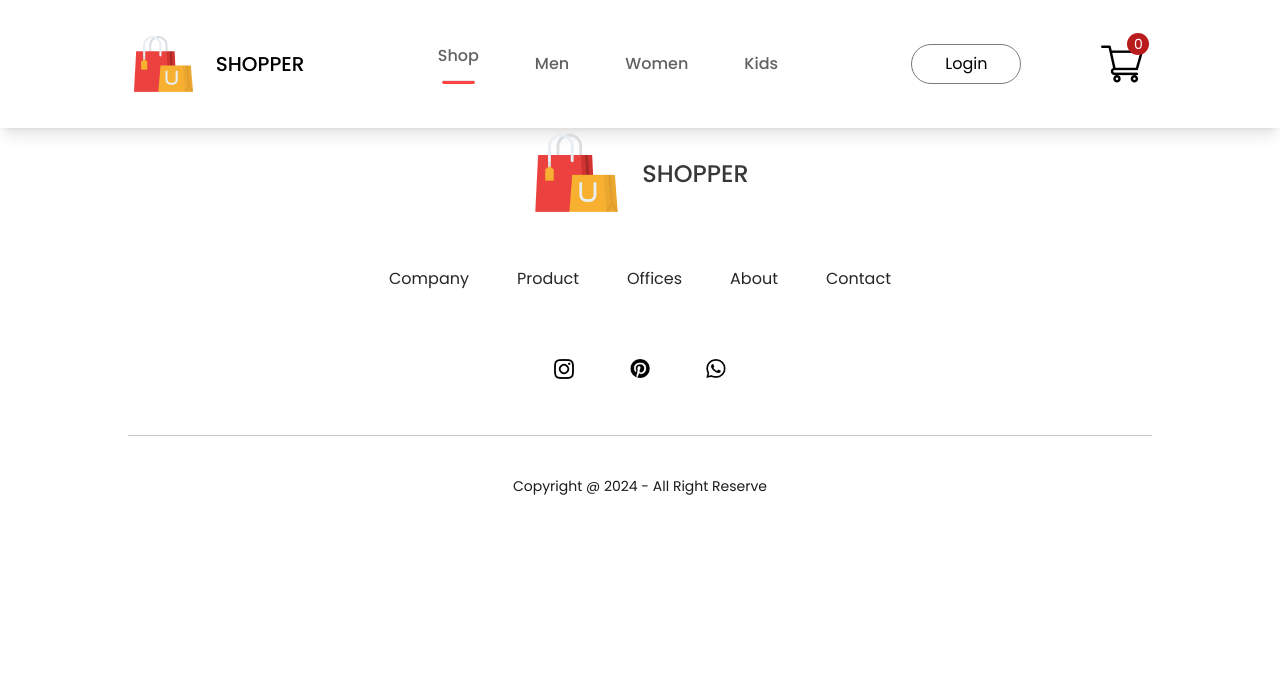
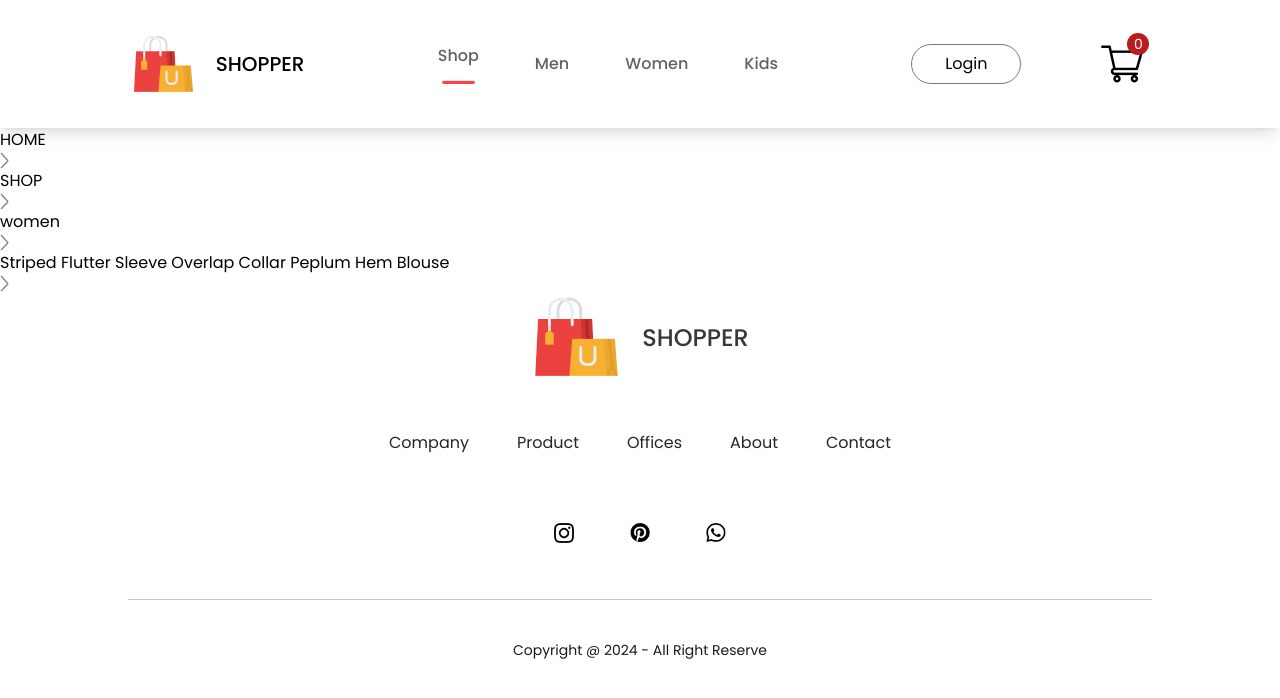
Before and after one commit to ChamodDulanjana/Shopper, a React (Vite) app: page /product/1 in a window 1280 px wide. Shown: the top 698 px of the page. Built offline with nearby package versions, Linux system fonts and the light colour scheme.

Commit message:
Use useParam Hook to get selected data

```diff
--- a/src/App.tsx
+++ b/src/App.tsx
@@ -3,7 +3,7 @@ import Navbar from "./component/navbar/Navbar.tsx";
 import {BrowserRouter, Routes, Route} from "react-router-dom";
 import Shop from "./pages/Shop.tsx";
 import ShopCategory from "./pages/ShopCategory.tsx";
-import Product from "./pages/Product.tsx";
+import ProductPg from "./pages/ProductPg.tsx";
 import Cart from "./pages/Cart.tsx";
 import LoginSignup from "./pages/LoginSignup.tsx";
 import Footer from "./component/footer/Footer.tsx";
@@ -23,8 +23,8 @@ function App() {
                 <Route path="/men" element={<ShopCategory banner={men_banner as string} category={"men"}/>}/>
                 <Route path="/women" element={<ShopCategory banner={women_banner as string} category={"women"}/>}/>
                 <Route path="/kids" element={<ShopCategory banner={kids_banner as string} category={"kid"}/>}/>
-                <Route path="/product" element={<Product/>}>
-                    <Route path=":productId" element={<Product/>}/>
+                <Route path="/product" element={<ProductPg/>}>
+                    <Route path=":productId" element={<ProductPg/>}/>
                 </Route>
                 <Route path="/cart" element={<Cart/>}/>
                 <Route path="/login" element={<LoginSignup/>}/>
--- /dev/null
+++ b/src/component/Test.tsx
@@ -0,0 +1,2 @@
+export const www:number = 32569;
+console.log(www);
--- /dev/null
+++ b/src/component/breadcrum/BreadCrum.tsx
@@ -0,0 +1,19 @@
+import React from 'react';
+import arrow_icon from '../../assets/breadcrum_arrow.png'
+import {Product} from "../../assets/all_product.tsx";
+
+interface ProductProp{
+    product:Product
+}
+
+const BreadCrum = ({props}:ProductProp) => {
+    const product = props;
+
+    return (
+        <div>
+            HOME <img src={arrow_icon}/>  SHOP <img src={arrow_icon}/>  {product.category} <img src={arrow_icon}/> {product.name} <img src={arrow_icon}/>
+        </div>
+    );
+};
+
+export default BreadCrum;
--- a/src/component/item/Item.tsx
+++ b/src/component/item/Item.tsx
@@ -1,4 +1,5 @@
 import React from 'react';
+import {Link} from "react-router-dom";
 
 interface Props {
     id: number,
@@ -11,7 +12,8 @@ interface Props {
 
 const Item = ({id, image, name, new_price, old_price}: Props) => {
     return (
-        <div className="w-56  hover:transition duration-600 hover:scale-105 ">
+        <Link to={`/product/${id}`}>
+            <div className="w-56  hover:transition duration-600 hover:scale-105 cursor-pointer">
                 <img src={image} alt=""/>
                 <p className="mt-2 text-sm">{name}</p>
                 <div className="flex gap-4 mt-2">
@@ -19,6 +21,7 @@ const Item = ({id, image, name, new_price, old_price}: Props) => {
                     <s className="text-[#8c8c8c] text-sm font-medium decoration-1">${old_price}</s>
                 </div>
             </div>
+        </Link>
     );
 };
 
--- a/src/pages/Product.tsx
+++ /dev/null
@@ -1,11 +0,0 @@
-import React from 'react';
-
-const Product = () => {
-    return (
-        <div>
-
-        </div>
-    );
-};
-
-export default Product;
--- /dev/null
+++ b/src/pages/ProductPg.tsx
@@ -0,0 +1,20 @@
+import React, {useContext} from 'react';
+import {ShopContext} from "../context/ShopContext.tsx";
+import {useParams} from "react-router-dom";
+import BreadCrum from "../component/breadcrum/BreadCrum.tsx";
+import {Product} from "../assets/all_product.tsx";
+
+
+const ProductPg = () => {
+    const all_product = useContext(ShopContext);
+    const {productId} = useParams();
+    const product= all_product.find((item:Product) => item.id === Number(productId));
+
+    return (
+        <div>
+            <BreadCrum props={product}/>
+        </div>
+    );
+};
+
+export default ProductPg;
```
Also changed, not shown: src/assets/all_product.tsx (+8 -8 lines). Lines whose indentation alone changed are shown as unchanged.
